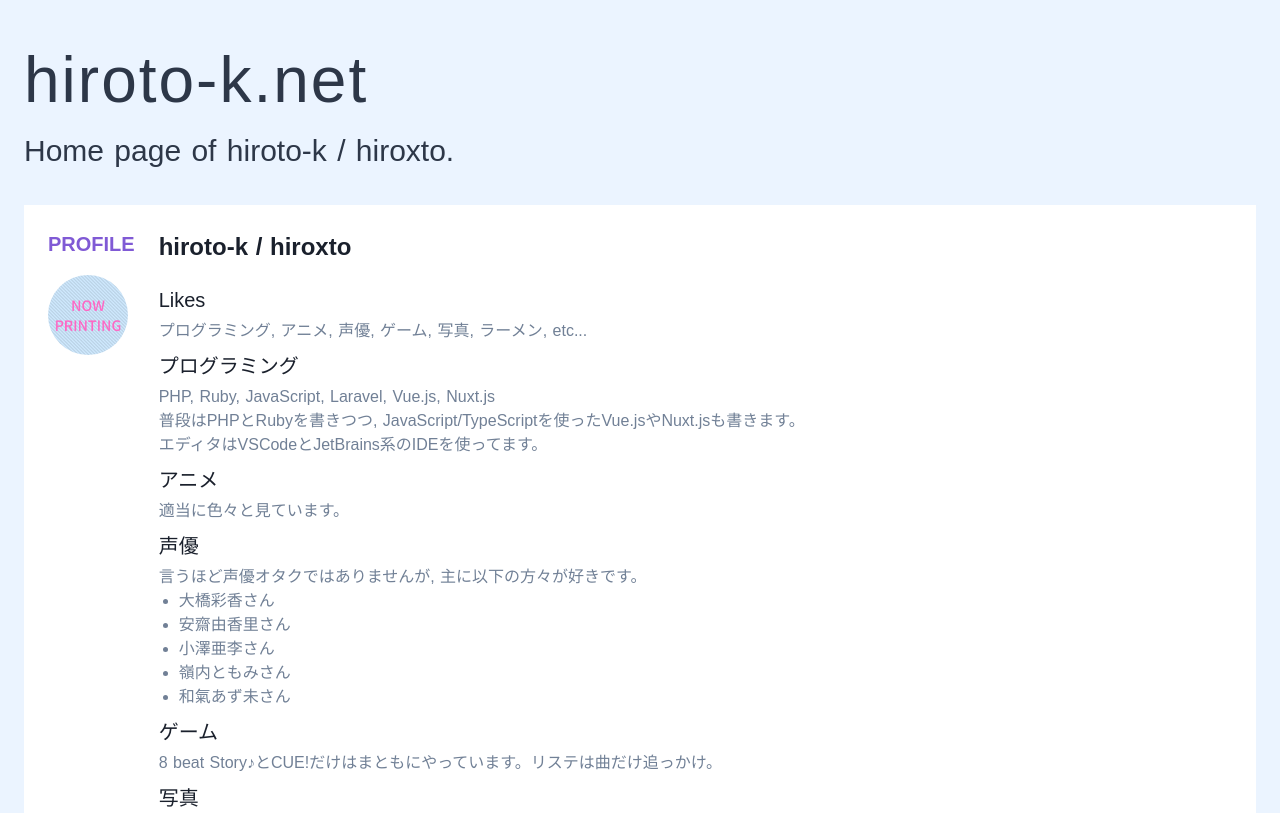
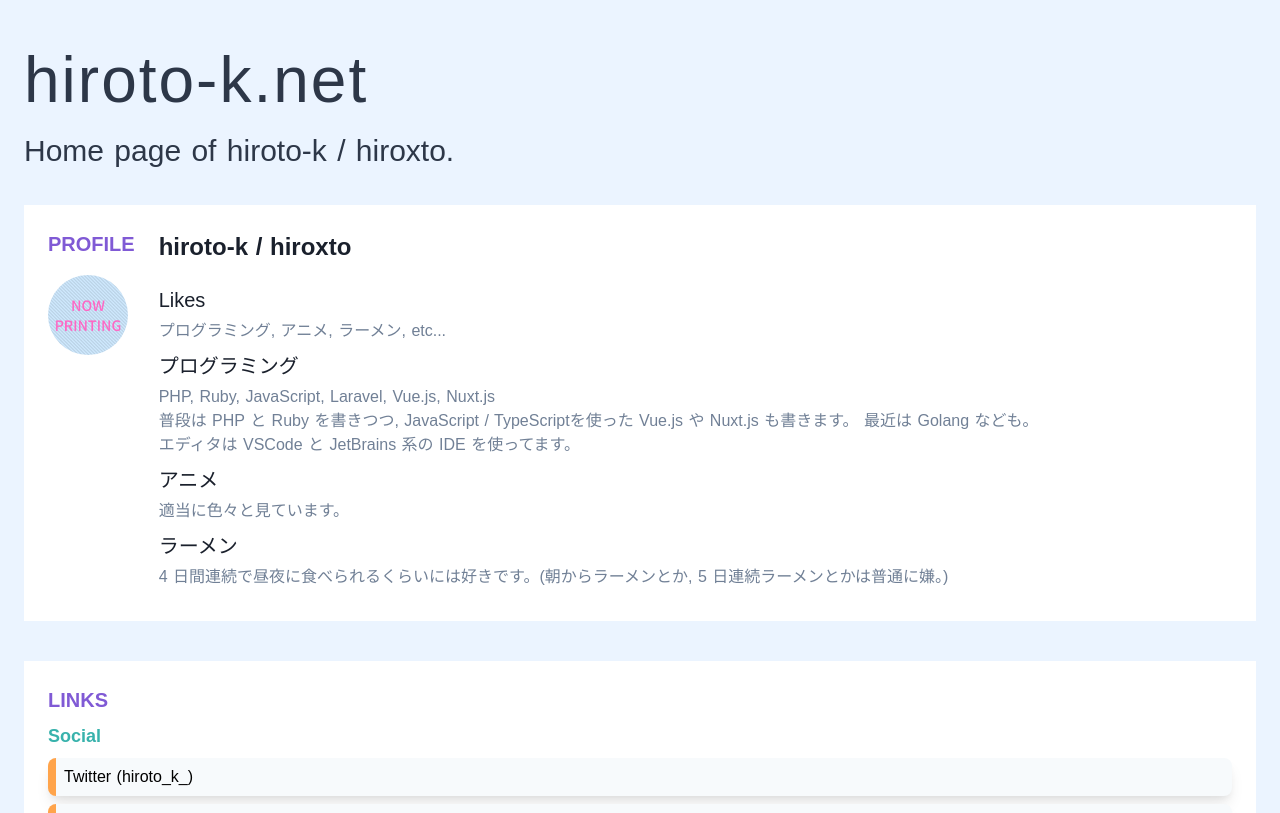
Before and after one commit to hiroxto/hiroxto.net, a Nuxt app: page / in a window 1280 px wide. Shown: the top 813 px of the page. Built offline with nearby package versions, Linux system fonts and the light colour scheme.

Commit message:
Update profile page

```diff
--- a/components/ProfileSection.vue
+++ b/components/ProfileSection.vue
@@ -24,10 +24,11 @@
         <p class="profile-item-text" v-text="programming">
         </p>
         <p class="profile-item-text">
-          普段はPHPとRubyを書きつつ, JavaScript/TypeScriptを使ったVue.jsやNuxt.jsも書きます。
+          普段は PHP と Ruby を書きつつ, JavaScript / TypeScriptを使った Vue.js や Nuxt.js も書きます。
+          最近は Golang なども｡
         </p>
         <p class="profile-item-text">
-          エディタはVSCodeとJetBrains系のIDEを使ってます。
+          エディタは VSCode と JetBrains 系の IDE を使ってます。
         </p>
       </profile-item>
 
@@ -35,32 +36,8 @@
         適当に色々と見ています。
       </profile-item>
 
-      <profile-item title="声優">
-        <p class="profile-item-text">
-          言うほど声優オタクではありませんが, 主に以下の方々が好きです。
-        </p>
-
-        <ul class="list-disc ml-5">
-          <li
-            v-for="(voiceActorName, voiceActorNamesKey) in voiceActorNames"
-            :key="voiceActorNamesKey"
-            v-text="voiceActorName"
-            class="profile-item-text leading-normal"
-          >
-          </li>
-        </ul>
-      </profile-item>
-
-      <profile-item title="ゲーム" :single-text="true">
-        8 beat Story♪とCUE!だけはまともにやっています。リステは曲だけ追っかけ。
-      </profile-item>
-
-      <profile-item title="写真" :single-text="true">
-        たまに鉄道写真や風景写真を撮ります。電車おたくは他界気味なので最近はあまり撮らず。撮りたい被写体を適当に撮っています。
-      </profile-item>
-
       <profile-item title="ラーメン" :single-text="true">
-        4日間連続で昼夜に食べられるくらいには好きです。(朝からラーメンとか, 5日連続ラーメンとかは普通に嫌。)
+        4 日間連続で昼夜に食べられるくらいには好きです。(朝からラーメンとか, 5 日連続ラーメンとかは普通に嫌。)
       </profile-item>
     </div>
   </section>
@@ -82,9 +59,6 @@ export default defineComponent({
       return [
         'プログラミング',
         'アニメ',
-        '声優',
-        'ゲーム',
-        '写真',
         'ラーメン',
         'etc...',
       ].join(joinSeparator);
@@ -99,23 +73,11 @@ export default defineComponent({
         'Nuxt.js',
       ].join(joinSeparator);
     });
-    const voiceActorNames = computed<string[]>(() => {
-      return [
-        '大橋彩香',
-        '安齋由香里',
-        '小澤亜李',
-        '嶺内ともみ',
-        '和氣あず未',
-      ].map((name: string): string => {
-        return `${name}さん`;
-      });
-    });
 
     return {
       name,
       likes,
       programming,
-      voiceActorNames,
     };
   },
 });
```
